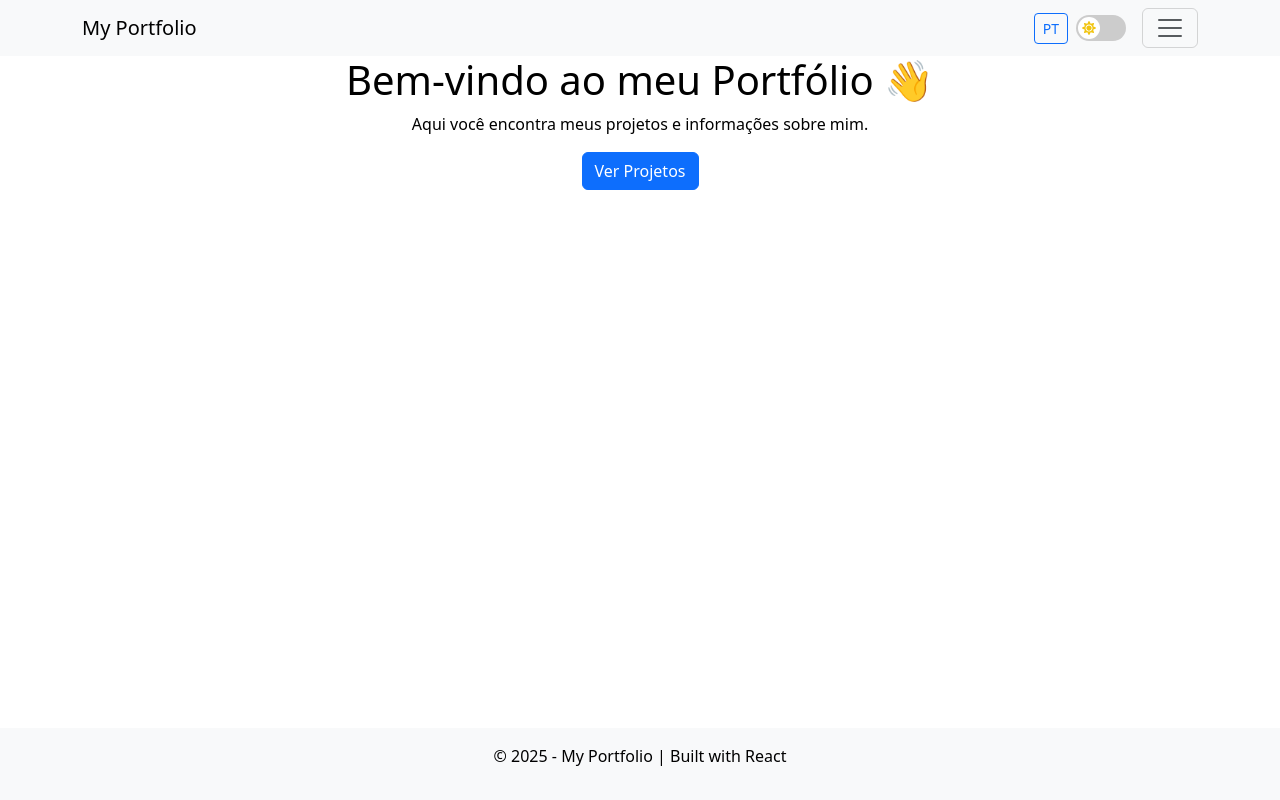
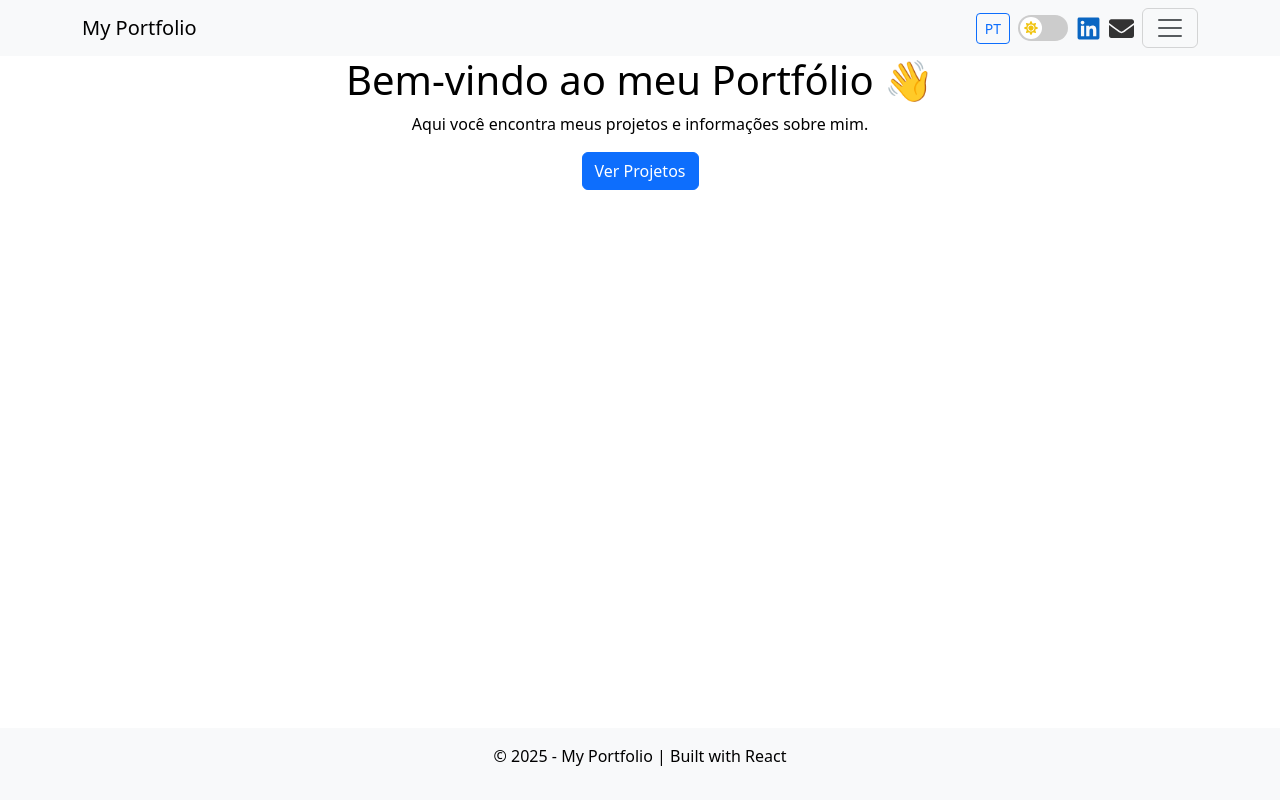
Before and after one commit to vagnero/my-portfolio, a React (Vite) app: page /#/ in a window 1280 px wide. Built offline with nearby package versions, Linux system fonts and the light colour scheme.

Commit message:
Social media

```diff
--- a/src/components/Header.tsx
+++ b/src/components/Header.tsx
@@ -11,7 +11,7 @@ import {
   Nav,
   NavItem,
 } from "reactstrap";
-import { FaSun, FaMoon } from "react-icons/fa";
+import { FaSun, FaMoon, FaLinkedin, FaEnvelope } from "react-icons/fa";
 import type { i18n, TFunction } from "i18next";
 import { PageWrapper } from "./PageWrapper";
 
@@ -35,7 +35,6 @@ const Header = ({ toggleTheme, darkMode, t, i18n, toggleLanguage }: HeaderProps)
           <NavbarBrand tag={Link} to="/">
             {t("header.brand")}
           </NavbarBrand>
-
 <div className="d-flex align-items-center">
   {/* Botão de idioma */}
   <button className="btn btn-outline-primary btn-sm me-2" onClick={toggleLanguage}>
@@ -43,7 +42,7 @@ const Header = ({ toggleTheme, darkMode, t, i18n, toggleLanguage }: HeaderProps)
   </button>
 
   {/* Switch de tema */}
-            <label className="dark-mode-switch mb-0 me-3 fs-6">
+  <label className="dark-mode-switch mb-0 me-2 fs-6">
     <input type="checkbox" checked={darkMode} onChange={toggleTheme} />
     <span className="dark-mode-slider">
       <div className="icon-wrapper">
@@ -52,7 +51,25 @@ const Header = ({ toggleTheme, darkMode, t, i18n, toggleLanguage }: HeaderProps)
     </span>
   </label>
 
-            {/* Botão hamburguer para abrir o menu lateral */}
+  {/* Ícones sociais */}
+  <a
+    href="https://www.linkedin.com/in/vagner-da-silva-matias-967899263/"
+    target="_blank"
+    rel="noopener noreferrer"
+    className="me-2 d-none d-sm-inline"
+    title="LinkedIn"
+  >
+    <FaLinkedin size={25} color={darkMode ? "#fff" : "#0A66C2"} />
+  </a>
+  <a
+    href="vagnerimperador16@gmail.com"
+    className="me-2 d-none d-sm-inline"
+    title="Email"
+  >
+    <FaEnvelope size={25} color={darkMode ? "#fff" : "#333"} />
+  </a>
+
+  {/* Botão hamburguer */}
   <NavbarToggler onClick={toggleOffcanvas} />
 </div>
         </Container>
```
Lines whose indentation alone changed are shown as unchanged.
